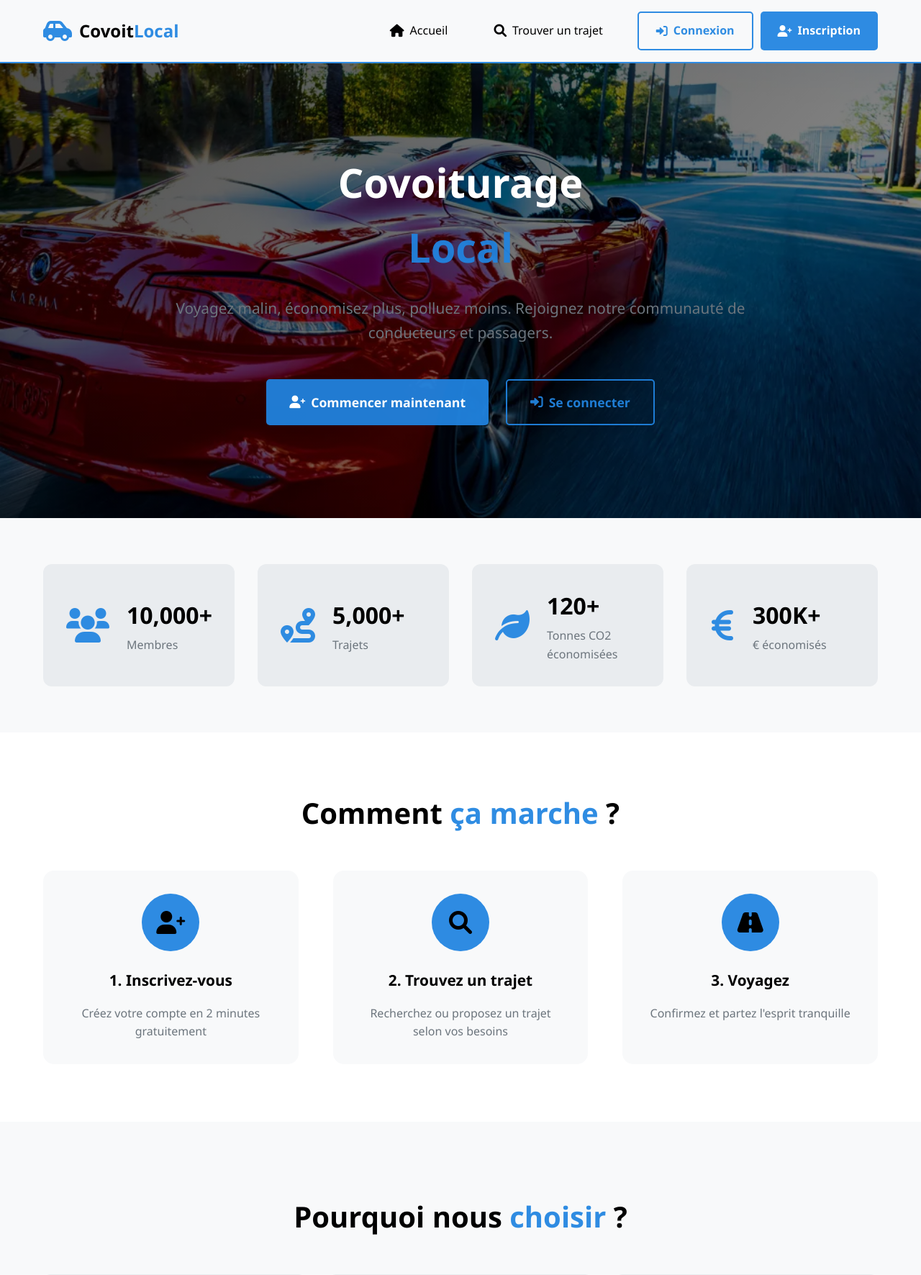
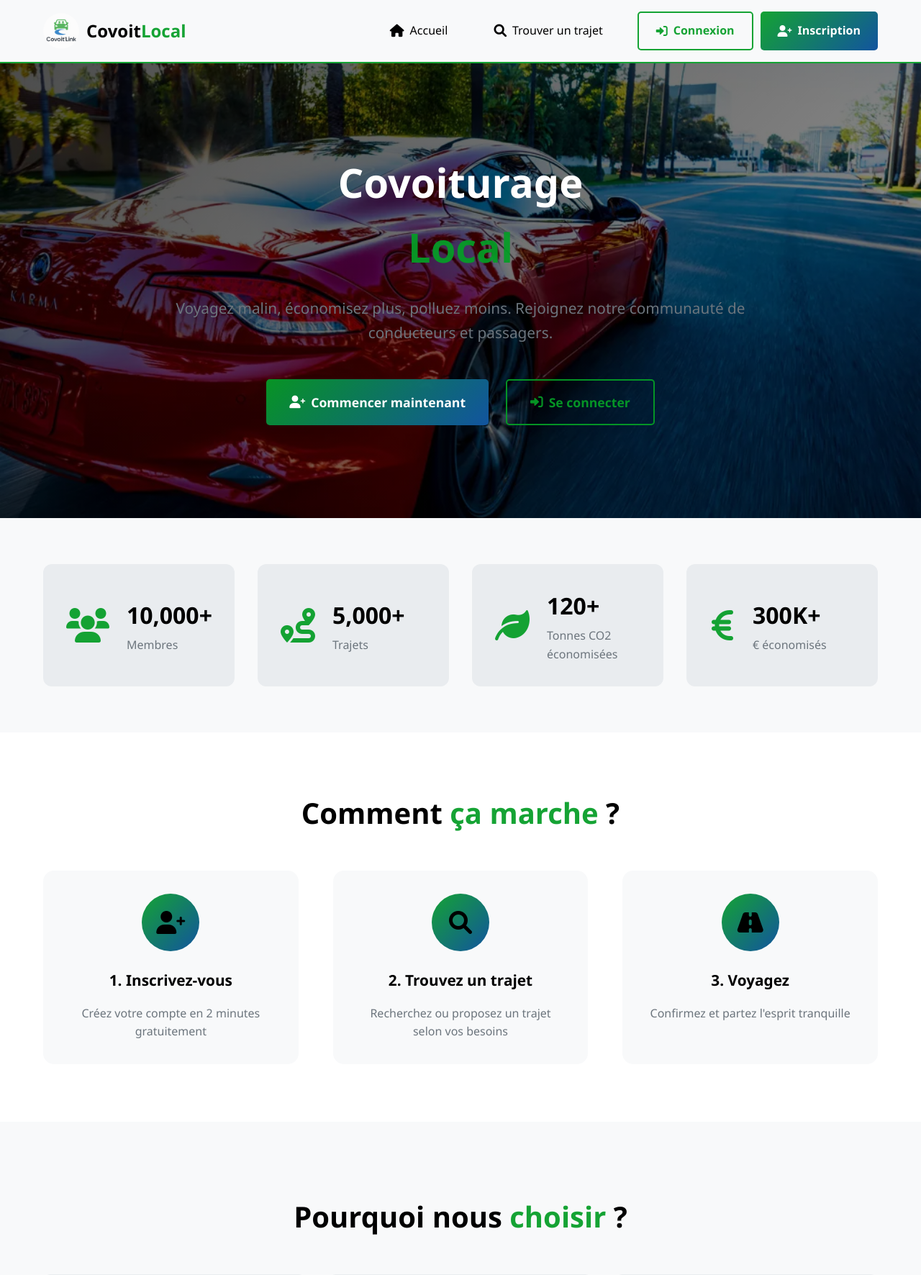
Before and after one commit to Dev-105/covoiturage, a PHP site: page / in a window 1280 px wide. Shown: the top 1772 px of the page at 72% size. Run offline with PHP 8.4, Linux system fonts and the light colour scheme.

Commit message:
add logo

```diff
--- a/includes/header.php
+++ b/includes/header.php
@@ -12,6 +12,7 @@ $user = current_user();
     <link rel="stylesheet" href="https://cdnjs.cloudflare.com/ajax/libs/font-awesome/6.0.0/css/all.min.css">
     <link rel="stylesheet" href="style.css">
     <link rel="stylesheet" href="css/reviews.css">
+    <link rel="shortcut icon" href="car.png" type="image/x-icon">
 </head>
 <body>
     <header class="site-header">
@@ -19,7 +20,8 @@ $user = current_user();
             <div class="header-content">
                 <!-- Logo -->
                 <div class="logo">
-                    <i class="fas fa-car-side logo-icon"></i>
+                    <!-- <i class="fas fa-car-side logo-icon"></i> -->
+                     <img src="car.png" alt="" style="width: 50px;height: 50px; border-radius: 50%;">
                     <a href="index.php" class="logo-text">Covoit<span>Local</span></a>
                 </div>
 
--- a/style.css
+++ b/style.css
@@ -14,12 +14,13 @@
   --primary-black: #ffffff;
   --dark-black: #f8f9fa;
   --light-black: #e9ecef;
-  --primary-orange: #2184e0ef;
-  --dark-orange: #129f9d;
-  --light-orange: #9fd2f4;
+  --primary-orange: #059d26ef;
+  --dark-orange: #129f3f;
+  --light-orange: #008a15;
   --white: #000000;
   --light-gray: #495057;
   --medium-gray: #6c757d;
+  --lg : linear-gradient(135deg, #059d26ef 0%, #12549f 100%);
 }
 /* Reset & Base */
 * {
@@ -102,7 +103,7 @@ body {
 }
 
 .nav-link:hover {
-  background: var(--primary-orange);
+  background: var(--lg);
   color: var(--primary-black);
   transform: translateY(-2px);
 }
@@ -131,7 +132,7 @@ body {
 }
 
 .btn-primary {
-  background: var(--primary-orange);
+  background: var(--lg);
   color: var(--primary-black);
 }
 
@@ -147,7 +148,7 @@ body {
 }
 
 .btn-outline:hover {
-  background: var(--primary-orange);
+  background: var(--lg);
   color: var(--primary-black);
 }
 
@@ -2671,7 +2672,7 @@ Search Results
 }
 
 .mobile-nav-link:hover {
-    background: var(--primary-orange);
+    background: var(--lg);
     color: var(--white);
     transform: translateX(5px);
 }
@@ -3232,7 +3233,7 @@ Search Results
 .step-icon {
     width: 80px;
     height: 80px;
-    background: var(--primary-orange);
+    background: var(--lg);
     border-radius: 50%;
     display: flex;
     align-items: center;
```
Also changed, not shown: car.png (added).
